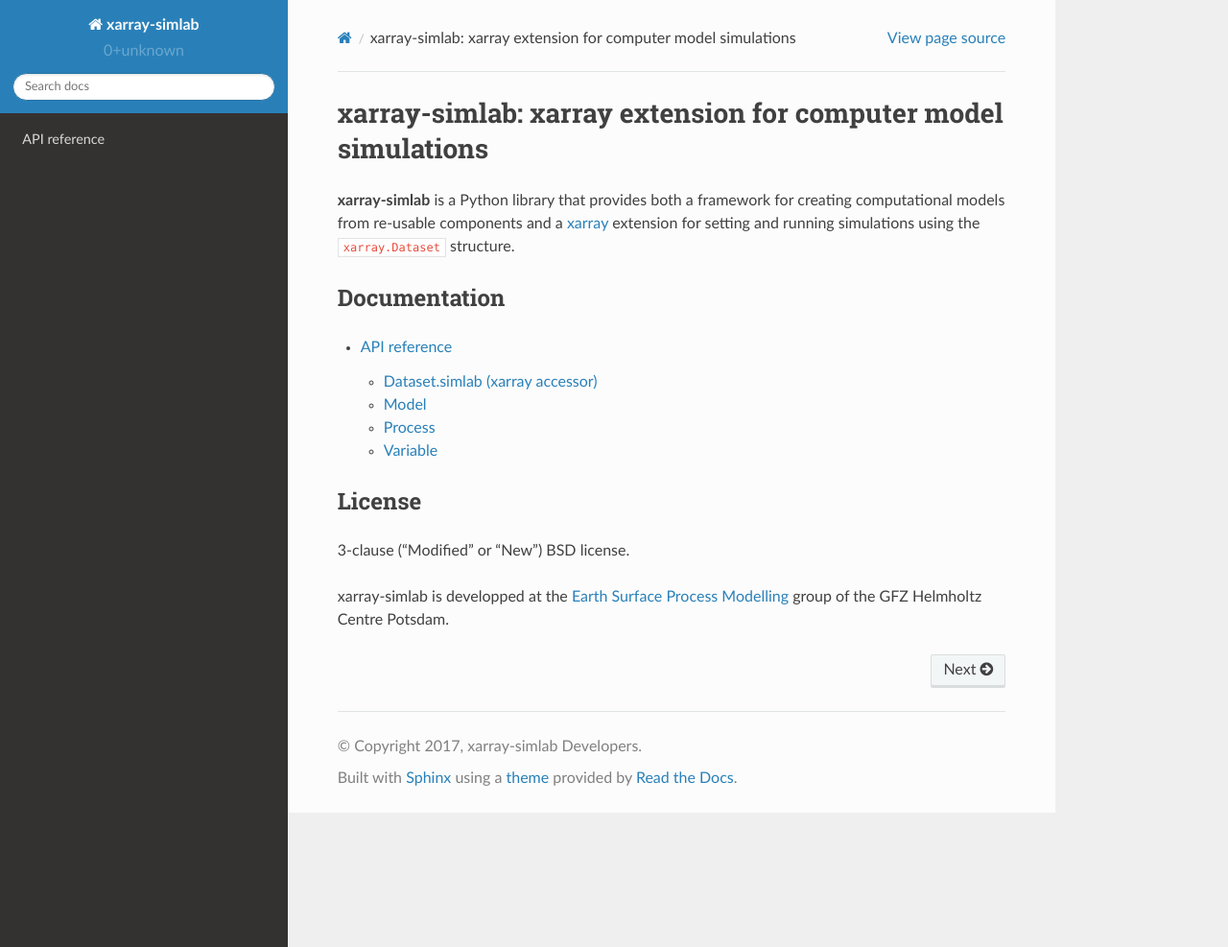
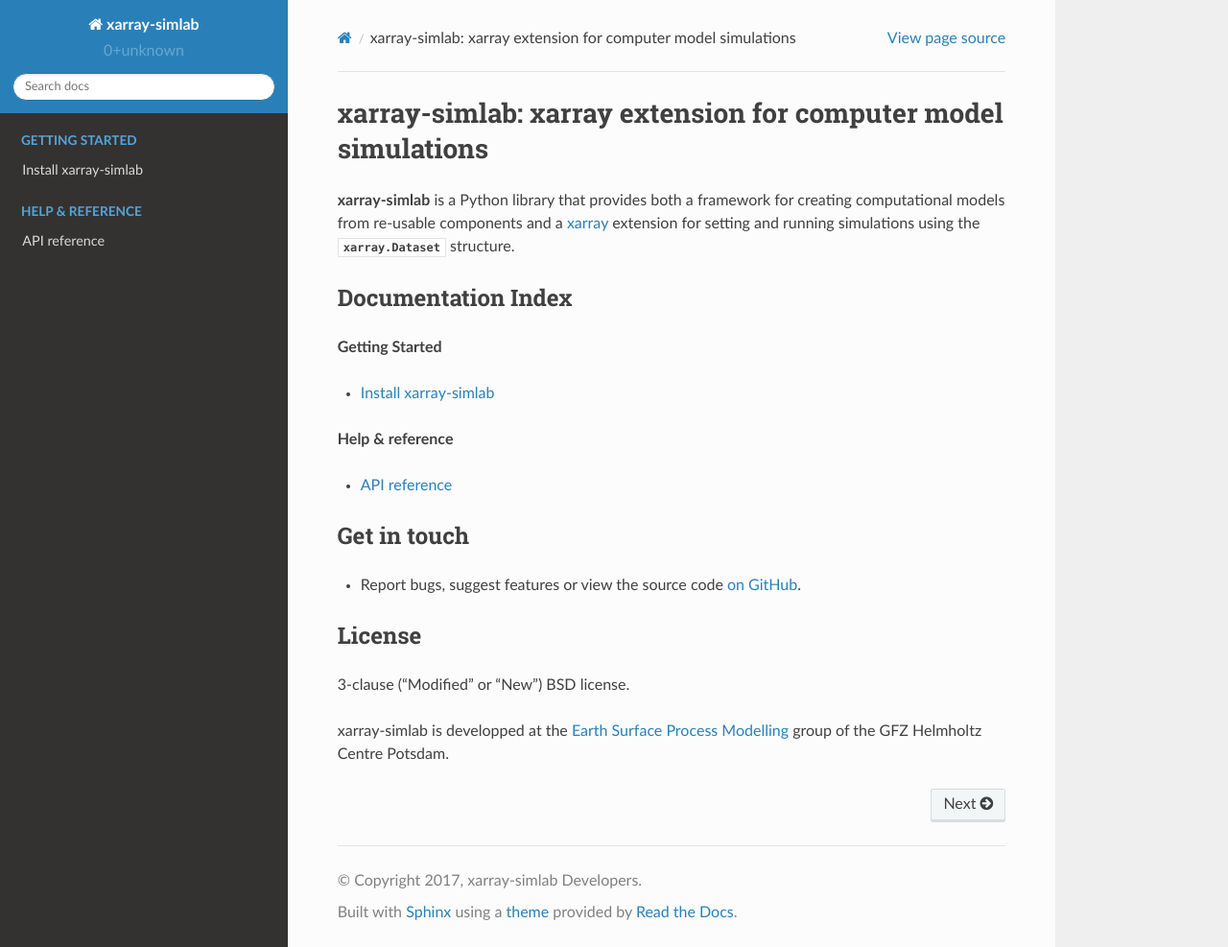
Before and after one commit to xarray-contrib/xarray-simlab, a Sphinx documentation site: the page built from doc/index.rst, in a window 1280 px wide and 987 px high. Shown: the whole window at 96% size. Built offline with Sphinx 7.4.7 and the Read the Docs theme 2.0.0, drawn with Linux system fonts in a browser that asks for light colours; the version number could not be read and is left out.

Commit message:
doc updates (add install section)

```diff
--- a/doc/index.rst
+++ b/doc/index.rst
@@ -3,19 +3,42 @@ xarray-simlab: xarray extension for computer model simulations
 
 **xarray-simlab** is a Python library that provides both a framework for
 creating computational models from re-usable components and a `xarray`_
-extension for setting and running simulations using the ``xarray.Dataset``
-structure.
+extension for setting and running simulations using the
+:py:class:`xarray.Dataset` structure.
 
 .. _xarray: http://xarray.pydata.org
 
-Documentation
--------------
+Documentation Index
+-------------------
+
+**Getting Started**
+
+* :doc:`installing`
 
 .. toctree::
-   :maxdepth: 2
+   :maxdepth: 1
+   :hidden:
+   :caption: Getting Started
+
+   installing
+
+**Help & reference**
+
+* :doc:`api`
+
+.. toctree::
+   :maxdepth: 1
+   :hidden:
+   :caption: Help & reference
 
    api
 
+Get in touch
+------------
+
+- Report bugs, suggest features or view the source code `on GitHub`_.
+
+.. _on GitHub: http://github.com/benbovy/xarray-simlab
 
 License
 -------
```
Also changed, not shown: doc/api.rst (+12 -23 lines), doc/installing.rst (added, +59 -0 lines), 1 other file.
